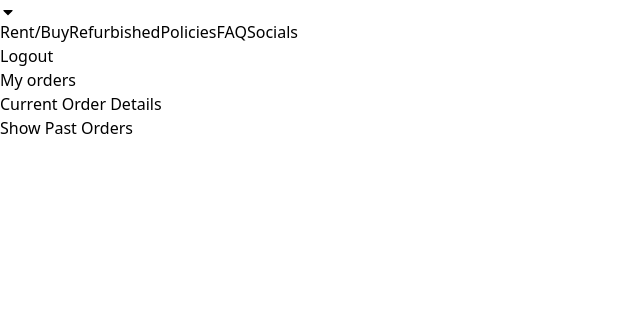
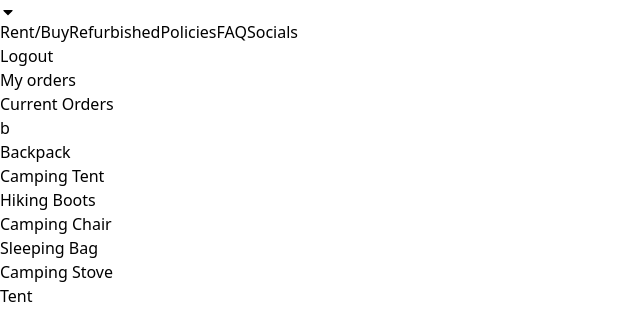
Before and after one commit to abhinow01/my-orders-page, a React (Vite) app: page /my-orders in a window 1280 px wide. Shown: the part 534-846 px from the top of the page, without its empty margins (0-640 px from the left). Before the commit the page ends 800 px from the top, so only its background shows below. Built offline with nearby package versions, Linux system fonts and the light colour scheme.

Commit message:
changes in  my-orders page

```diff
--- a/src/MyOrders.jsx
+++ b/src/MyOrders.jsx
@@ -9,31 +9,135 @@ const MyOrders = () => {
   useEffect(() => {
     // Mock order data
     const mockOrders = [
+
               {
-        orderId: 'BANTR1701441990199R',
-        orderDate: 'Wednesday, December 05, 2023',
-        deliveryDate: 'Tuesday, December 05, 2023 (After 12 Noon)',
-        pickupDate: 'Wednesday, December 20, 2023 (Before 12 Noon)',
-        totalOrderAmount: '₹4278',
-        stage: 'Order Delivered',
-        items: [
+                "orderId": "BANTR1701441990199R",
+                "orderDate": "Wednesday, December 05, 2023",
+                "deliveryDate": "Tuesday, December 05, 2023 (After 12 Noon)",
+                "pickupDate": "Wednesday, December 20, 2023 (Before 12 Noon)",
+                "totalOrderAmount": "₹4278",
+                "orderStatus": "Order Delivered",
+                "currentStage": "Current",
+                "items": [
                   {
-            productName: 'TREK 100 Trekking Shoes - Women\'s',
-            size: 'EU40 - UK6.5',
-            quantity: 1,
-            rent: '₹1539',
-            imageUrl: 'url_to_image'
+                    "productName": "TREK 100 Trekking Shoes - Women's",
+                    "size": "EU40 - UK6.5",
+                    "quantity": 1,
+                    "rent": "₹1539",
+                    "imageUrl": "url_to_image"
                   },
                   {
-            productName: 'TREK 100 Trekking Shoes - Women\'s',
-            size: 'EU38 - UK5',
-            quantity: 1,
-            rent: '₹1539',
-            imageUrl: 'url_to_image'
+                    "productName": "TREK 100 Trekking Shoes - Women's",
+                    "size": "EU38 - UK5",
+                    "quantity": 1,
+                    "rent": "₹1539",
+                    "imageUrl": "url_to_image"
                   }
                 ]
+              },
+              {
+                "orderId": "ORDER123456",
+                "orderDate": "Monday, January 10, 2024",
+                "deliveryDate": "Wednesday, January 12, 2024 (After 2 PM)",
+                "pickupDate": "Saturday, January 22, 2024 (Before 10 AM)",
+                "totalOrderAmount": "₹3200",
+                "orderStatus": "Order Confirmed",
+                "currentStage": "Past",
+                "items": [
+                  {
+                    "productName": "Backpack",
+                    "size": "Medium",
+                    "quantity": 1,
+                    "rent": "₹1200",
+                    "imageUrl": "url_to_image"
+                  },
+                  {
+                    "productName": "Camping Tent",
+                    "size": "4-Person",
+                    "quantity": 1,
+                    "rent": "₹2000",
+                    "imageUrl": "url_to_image"
                   }
-      // Add more orders as needed
+                ]
+              },
+              {
+                "orderId": "ORDER789012",
+                "orderDate": "Saturday, February 15, 2023",
+                "deliveryDate": "Tuesday, February 20, 2023 (Before 12 Noon)",
+                "pickupDate": "Friday, March 03, 2023 (After 10 AM)",
+                "totalOrderAmount": "₹2500",
+                "orderStatus": "Order Delivered",
+                "currentStage": "Past",
+                "items": [
+                  {
+                    "productName": "Hiking Boots",
+                    "size": "US 10",
+                    "quantity": 1,
+                    "rent": "₹1500",
+                    "imageUrl": "url_to_image"
+                  },
+                  {
+                    "productName": "Camping Chair",
+                    "size": "One Size",
+                    "quantity": 1,
+                    "rent": "₹1000",
+                    "imageUrl": "url_to_image"
+                  }
+                ]
+              },
+              {
+                "orderId": "ORDER345678",
+                "orderDate": "Friday, March 01, 2023",
+                "deliveryDate": "Sunday, March 05, 2023 (After 3 PM)",
+                "pickupDate": "Friday, March 15, 2023 (Before 11 AM)",
+                "totalOrderAmount": "₹1800",
+                "orderStatus": "Order Packed",
+                "currentStage": "Past",
+                "items": [
+                  {
+                    "productName": "Sleeping Bag",
+                    "size": "Regular",
+                    "quantity": 1,
+                    "rent": "₹800",
+                    "imageUrl": "url_to_image"
+                  },
+                  {
+                    "productName": "Camping Stove",
+                    "size": "One Size",
+                    "quantity": 1,
+                    "rent": "₹1000",
+                    "imageUrl": "url_to_image"
+                  }
+                ]
+              },
+              {
+                "orderId": "ORDER901234",
+                "orderDate": "Wednesday, April 05, 2023",
+                "deliveryDate": "Saturday, April 08, 2023 (After 1 PM)",
+                "pickupDate": "Monday, April 17, 2023 (Before 10 AM)",
+                "totalOrderAmount": "₹2900",
+                "orderStatus": "Order Received",
+                "currentStage": "Past",
+                "items": [
+                  {
+                    "productName": "Tent",
+                    "size": "4-Person",
+                    "quantity": 1,
+                    "rent": "₹1600",
+                    "imageUrl": "url_to_image"
+                  },
+                  {
+                    "productName": "Sleeping Pad",
+                    "size": "One Size",
+                    "quantity": 1,
+                    "rent": "₹1300",
+                    "imageUrl": "url_to_image"
+                  }
+                ]
+
+
+          }
+
     ];
 
     // Set orders state
@@ -44,16 +148,34 @@ const MyOrders = () => {
     setCurrentOrderType(currentOrderType === 'past' ? 'current': 'past');
   }
 
+  const filteredOrders = currentOrderType === 'Current' ? orders.filter(order => order.currentStage === 'Current') : orders.filter(order => order.currentStage === 'Past');
+
   return (
-    <div className='flex flex-col mt-4 justify-center items-center '>
-     <div className='flex justify-center'>
-        <h1 className='text-3xl'> My orders </h1>
+    <div className='flex flex-col mt-4 justify-center items-center'>
+    <div className='flex w-full'>
+      <div>
+        <h1 className='text-3xl'>My orders</h1>
       </div>
-     <div className='border flex justify-between  align-middle items-center h-auto p-4 border-gray-200 '>
-       <h1 className='text-3xl'>{currentOrderType === 'past'? 'Past Orders': 'Current Order'} Details</h1>
-      <button className=' bg-blue-500 text-white px-4 py-2 rounded-md m-4 ' onClick={toggleOrderType}>
-   {currentOrderType === 'past' ? 'Show Current Orders' : 'Show Past Orders'}
+    </div>
+    <div className='border flex flex-col justify-between items-center align-middle  h-auto p-4 border-gray-200'>
+        <div className='flex justify-between items-center'>
+      <h1 className='text-3xl'>{currentOrderType === 'past'? 'Past Orders': 'Current Orders'} </h1>
+      <button className='bg-blue-500 text-white px-4 py-2 rounded-md m-4' onClick={toggleOrderType}>
+            {currentOrderType === 'past' ? 'b' : 'b'}
           </button>
+          </div>
+      {/* Display filtered orders */}
+      <div className='flex flex-col'>
+      {filteredOrders.map(order => (
+        <div key={order.orderId} className='flex flex-col justify-center items-center'>
+          {order.items.map(item => (
+            <div key={item.productName}>
+              {item.productName}
+            </div>
+          ))}
+        </div>
+      ))}
+      </div>
     </div>
   </div>
   );
--- a/src/Sidebar.jsx
+++ b/src/Sidebar.jsx
@@ -31,9 +31,9 @@ const Sidebar = ({ isOpen, onClose }) => {
   const sidebarClass = isOpen ? "translate-x-0" : "translate-x-full";
 
   return (
-    <div ref={sidebarRef} className={`fixed top-0 right-0 h-screen w-64 bg-gray-800 text-white p-4 transition-transform duration-300 transform ${sidebarClass}`}>
+    <div ref={sidebarRef} className={`fixed border top-0 right-0 h-screen w-64 bg-white  text-gray-600 p-4 transition-transform duration-300 transform ${sidebarClass}`}>
       {/* Close button */}
-      <button className="absolute top-2 right-2 text-white" onClick={onClose}>
+      <button className="absolute top-2 right-2 text-gray-600 " onClick={onClose}>
         <FaTimes />
       </button>
       {/* User dropdown */}
@@ -47,27 +47,27 @@ const Sidebar = ({ isOpen, onClose }) => {
         {/* Dropdown options */}
         {dropdownOpen && (
           <div className="pl-4">
-            <button className="text-left w-full py-2 px-4 hover:bg-gray-700">My Account</button>
-            <button className="text-left w-full py-2 px-4 hover:bg-gray-700">My Wallet</button>
-            <Link to="/my-orders" className="text-left w-full py-2 px-4 flex items-center justify-between hover:bg-gray-700">
+            <button className="text-left w-full py-2 px-4 hover:bg-gray-100  rounded-lg ">My Account</button>
+            <button className="text-left w-full py-2 px-4 hover:bg-gray-100  rounded-lg ">My Wallet</button>
+            <Link to="/my-orders" className="text-left w-full py-2 px-4 flex items-center justify-between hover:bg-gray-100  rounded-lg ">
           <div className="flex items-center">
            My orders
           </div>
         </Link>
-            <button className="text-left w-full py-2 px-4 hover:bg-gray-700">My Cart</button>
+            <button className="text-left w-full py-2 px-4 hover:bg-gray-100  rounded-lg ">My Cart</button>
           </div>
         )}
       </div>
       {/* Other sidebar options */}
       <div>
-        <button className="text-left w-full py-2 px-4 hover:bg-gray-700">Rent/Buy</button>
-        <button className="text-left w-full py-2 px-4 hover:bg-gray-700">Refurbished</button>
-        <button className="text-left w-full py-2 px-4 hover:bg-gray-700">Policies</button>
-        <button className="text-left w-full py-2 px-4 hover:bg-gray-700">FAQ</button>
-        <button className="text-left w-full py-2 px-4 hover:bg-gray-700">Socials</button>
+        <button className="text-left w-full py-2 px-4 hover:bg-gray-100  rounded-lg ">Rent/Buy</button>
+        <button className="text-left w-full py-2 px-4 hover:bg-gray-100  rounded-lg ">Refurbished</button>
+        <button className="text-left w-full py-2 px-4 hover:bg-gray-100  rounded-lg ">Policies</button>
+        <button className="text-left w-full py-2 px-4 hover:bg-gray-100  rounded-lg ">FAQ</button>
+        <button className="text-left w-full py-2 px-4 hover:bg-gray-100  rounded-lg ">Socials</button>
       </div>
       {/* Logout button */}
-      <div className="mt-auto">
+      <div className="flex flex-1">
         <button className="text-left w-full py-2 px-4 bg-red-500 hover:bg-red-600">Logout</button>
       </div>
     </div>
```
Lines whose indentation alone changed are shown as unchanged.
